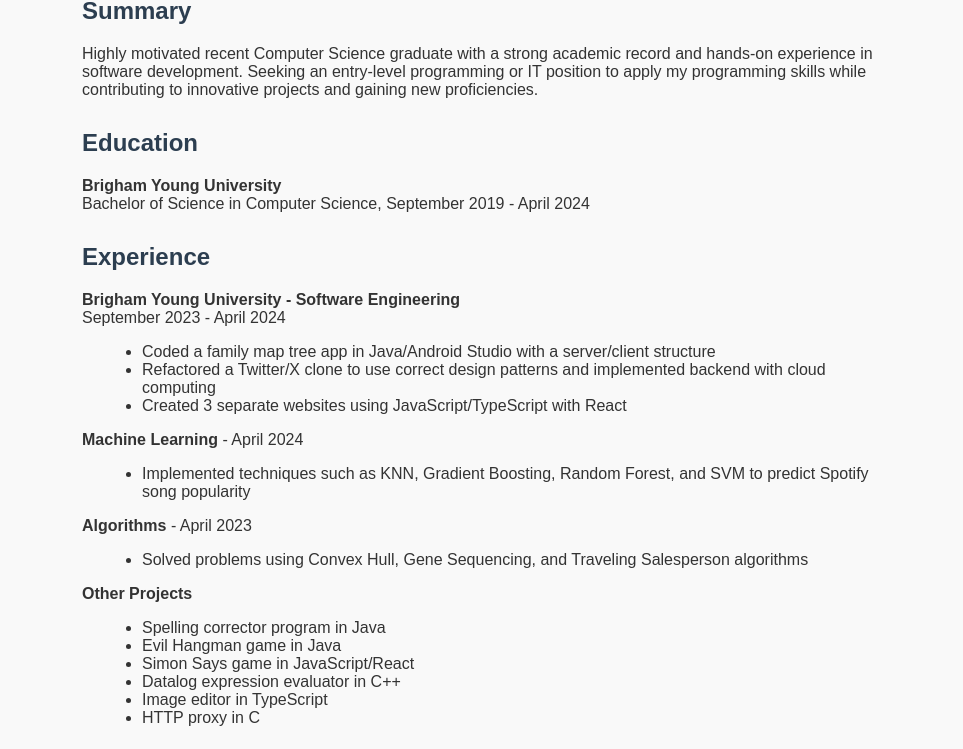
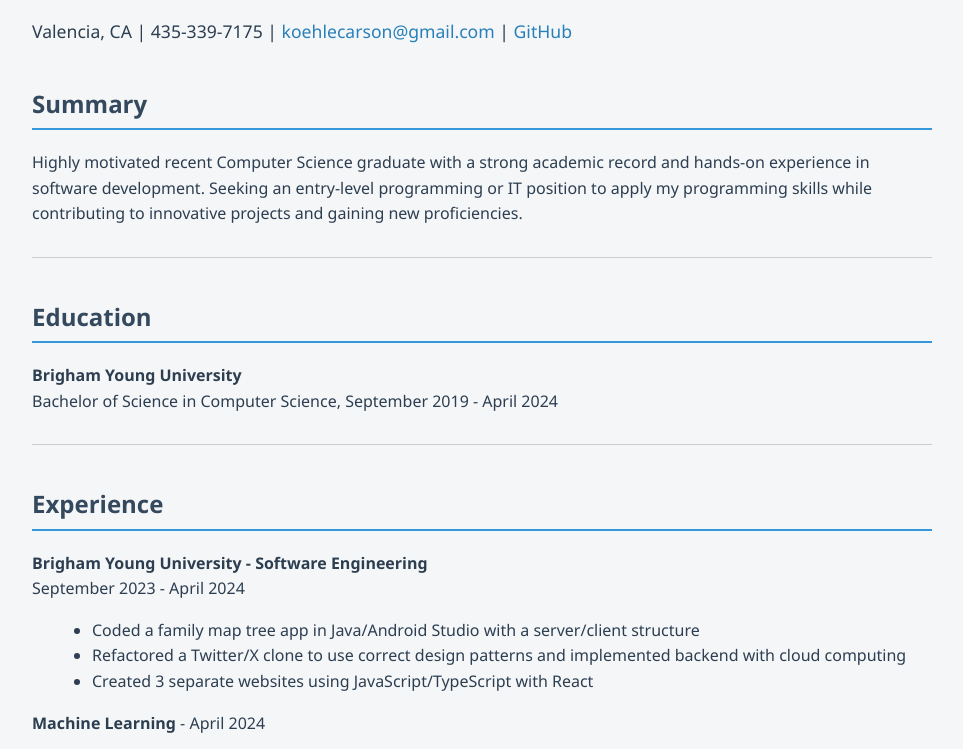
Before and after one commit to solarqk/CarsonResume, a plain HTML site: page index.html in a window 1280 px wide. Shown: the part 141-890 px from the top of the page, without its empty margins (158-1121 px from the left). Drawn offline with Linux system fonts and the light colour scheme.

Commit message:
Update index.html

```diff
--- a/index.html
+++ b/index.html
@@ -4,34 +4,11 @@
   <meta charset="UTF-8" />
   <meta name="viewport" content="width=device-width, initial-scale=1.0" />
   <title>Carson Koehle - Resume</title>
-  <style>
-    body {
-      font-family: Arial, sans-serif;
-      max-width: 800px;
-      margin: auto;
-      padding: 20px;
-      background-color: #f9f9f9;
-      color: #333;
-    }
-    h1, h2 {
-      color: #2c3e50;
-    }
-    a {
-      color: #3498db;
-      text-decoration: none;
-    }
-    ul {
-      list-style-type: disc;
-      margin-left: 20px;
-    }
-    section {
-      margin-bottom: 30px;
-    }
-  </style>
+  <link rel="stylesheet" href="style.css" />
 </head>
 <body>
   <h1>Carson Koehle</h1>
-  <p>Valencia, CA | 435-339-7175 | <a href="mailto:koehlecarson@gmail.com">koehlecarson@gmail.com</a> | <a href="https://github.com/solarqk" target="_blank">GitHub</a></p>
+  <p class="contact">Valencia, CA | 435-339-7175 | <a href="mailto:koehlecarson@gmail.com">koehlecarson@gmail.com</a> | <a href="https://github.com/solarqk" target="_blank">GitHub</a></p>
 
   <section>
     <h2>Summary</h2>
@@ -83,7 +60,7 @@
     </ul>
   </section>
 
-  <section>
+  <section class="skills">
     <h2>Skills</h2>
     <p><strong>Programming Languages:</strong> JavaScript/TypeScript, Java, C++/C, Python, HTML/CSS, SQL, Bash, VBA</p>
     <p><strong>Cloud Computing:</strong> AWS S3, Lambda, API Gateway, DynamoDB, Cognito</p>
```
